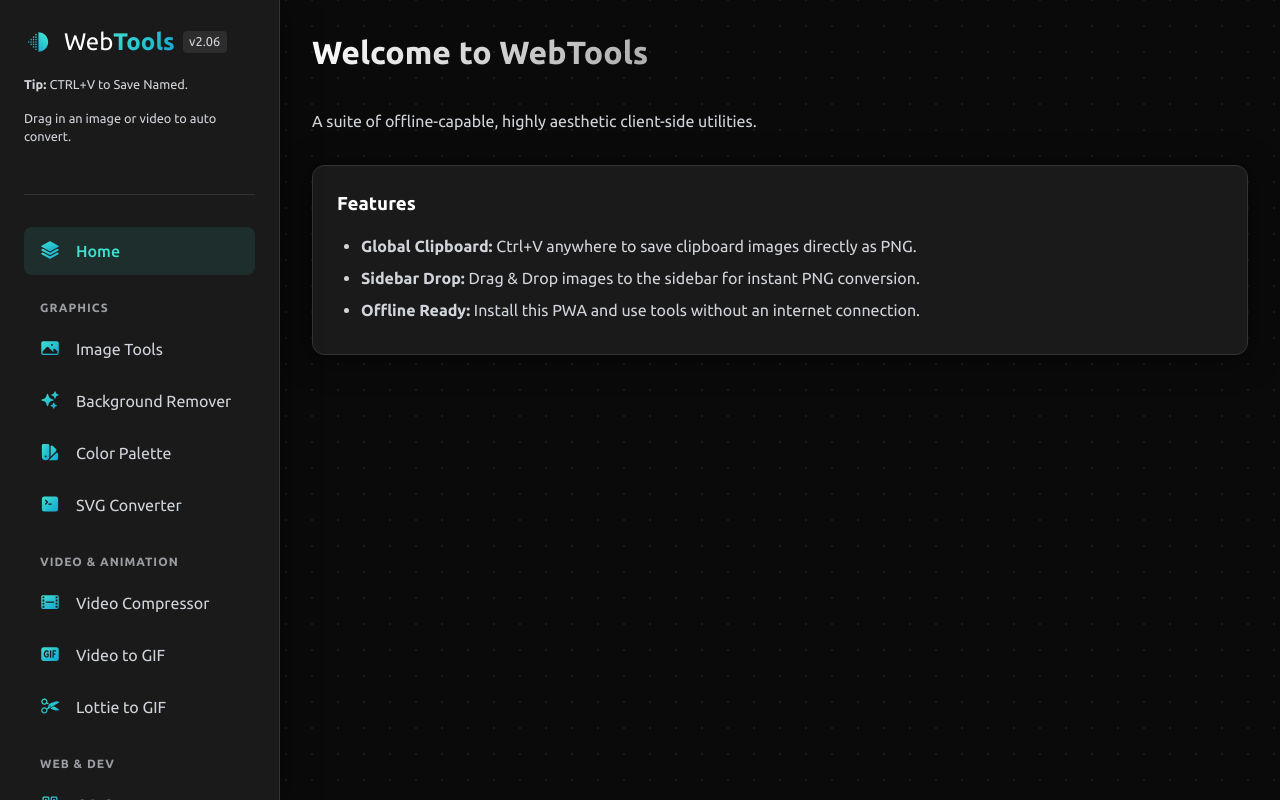
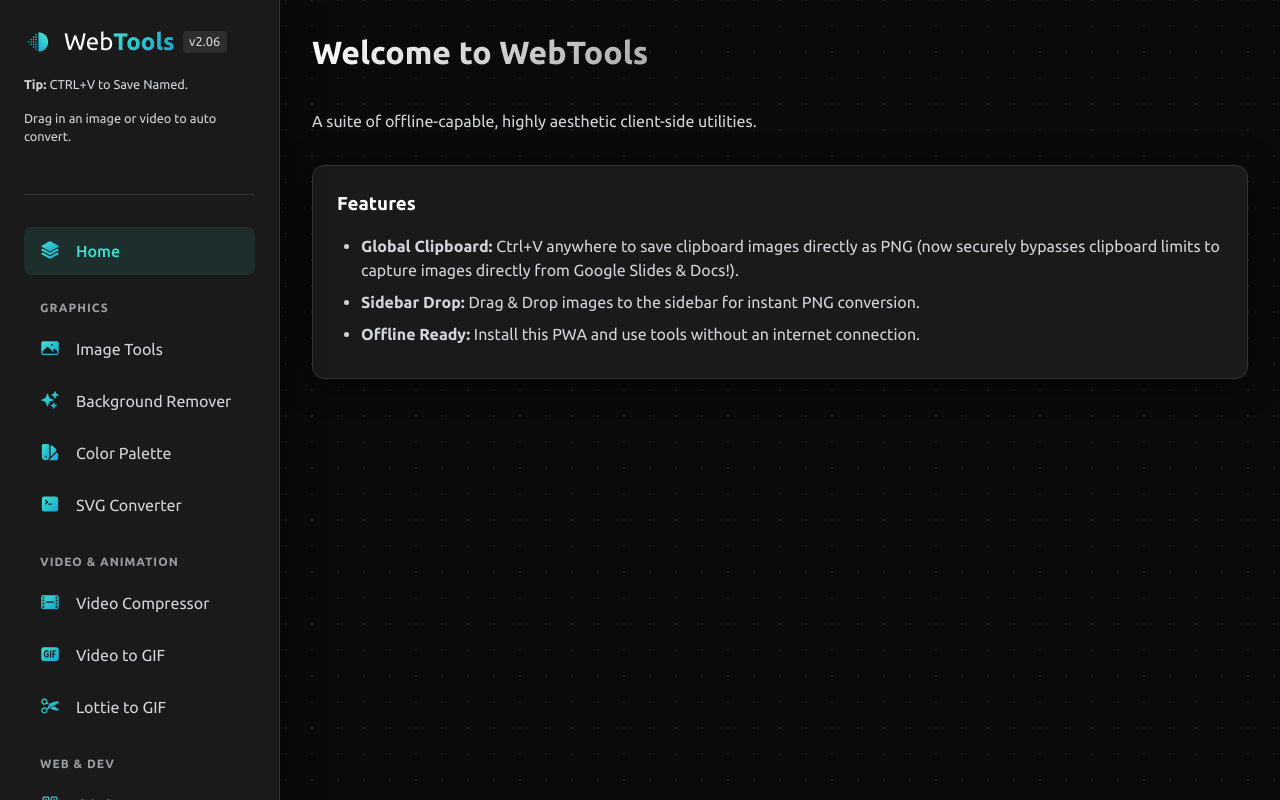
Before and after one commit to CBTraining/webtoolstest, a React (Vite) app: page / in a window 1280 px wide. Built offline with nearby package versions, Linux system fonts and the light colour scheme.

Commit message:
Update Home page text to mention Google Slides

```diff
--- a/src/App.jsx
+++ b/src/App.jsx
@@ -22,7 +22,7 @@
     <div className="glass-panel" style={{marginTop: '2rem'}}>
       <h3>Features</h3>
       <ul style={{ paddingLeft: '1.5rem', marginTop: '1rem', color: 'var(--text-secondary)' }}>
-        <li style={{marginBottom: '0.5rem'}}><strong>Global Clipboard:</strong> Ctrl+V anywhere to save clipboard images directly as PNG.</li>
+        <li style={{marginBottom: '0.5rem'}}><strong>Global Clipboard:</strong> Ctrl+V anywhere to save clipboard images directly as PNG (now securely bypasses clipboard limits to capture images directly from Google Slides & Docs!).</li>
         <li style={{marginBottom: '0.5rem'}}><strong>Sidebar Drop:</strong> Drag & Drop images to the sidebar for instant PNG conversion.</li>
         <li style={{marginBottom: '0.5rem'}}><strong>Offline Ready:</strong> Install this PWA and use tools without an internet connection.</li>
       </ul>
```
